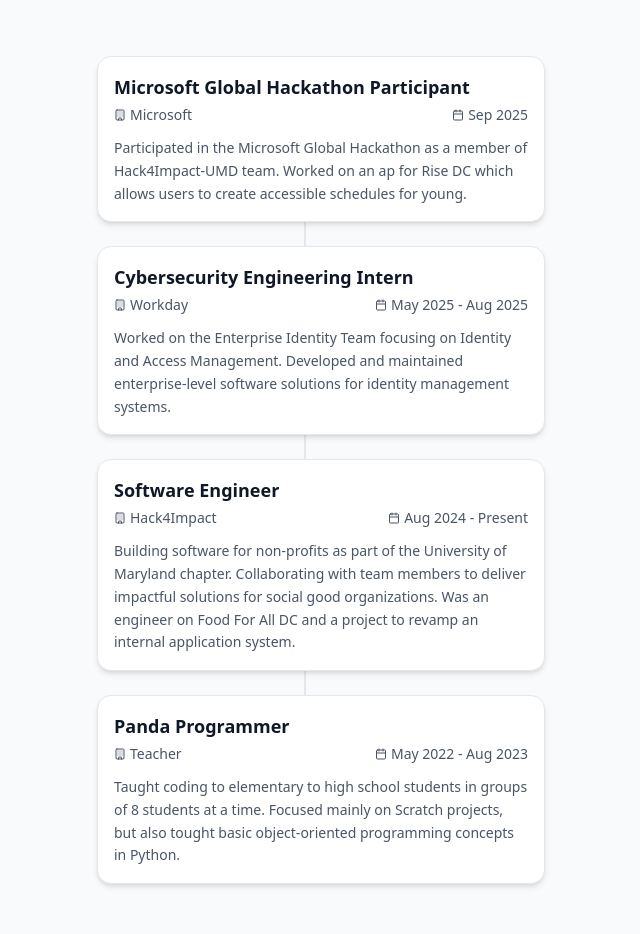
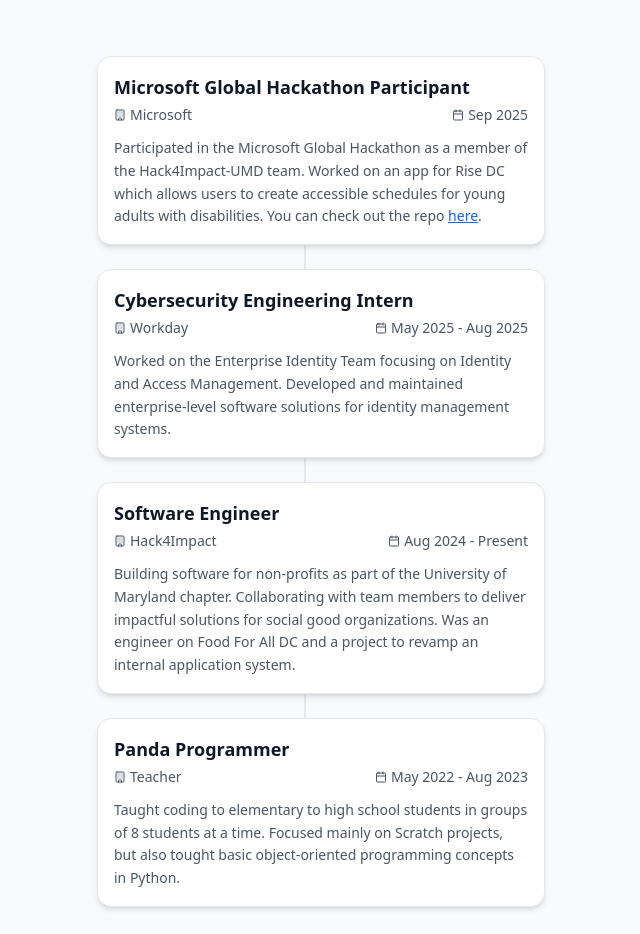
Before and after one commit to dxyu05/portfolio, a Next.js app: page / in a window 1280 px wide. Shown: the part 2480-3414 px from the top of the page, without its empty margins (335-975 px from the left). Built offline with nearby package versions, Linux system fonts and the light colour scheme.

Commit message:
update exp

```diff
--- a/src/components/site/experience.tsx
+++ b/src/components/site/experience.tsx
@@ -5,7 +5,7 @@
     title: "Microsoft Global Hackathon Participant",
     company: "Microsoft",
     period: "Sep 2025",
-    description: "Participated in the Microsoft Global Hackathon as a member of Hack4Impact-UMD team. Worked on an ap for Rise DC which allows users to create accessible schedules for young.",
+    description: "Participated in the Microsoft Global Hackathon as a member of the Hack4Impact-UMD team. Worked on an ap for Rise DC which allows users to create accessible schedules for young. You can check out the repo here.",
   },
   {
     title: "Cybersecurity Engineering Intern",
@@ -68,7 +68,22 @@
 
                     {/* Description */}
                     <p className="text-gray-600 dark:text-gray-300 text-sm leading-relaxed">
-                      {experience.description}
+                      {experience.title === "Microsoft Global Hackathon Participant" ? (
+                        <>
+                          Participated in the Microsoft Global Hackathon as a member of the Hack4Impact-UMD team. Worked on an app for Rise DC which allows users to create accessible schedules for young adults with disabilities. You can check out the repo{" "}
+                          <a
+                            href="https://github.com/Hack4Impact-UMD/microsoft-hackathon-fall25"
+                            target="_blank"
+                            rel="noopener noreferrer"
+                            className="text-blue-600 dark:text-blue-400 hover:text-blue-800 dark:hover:text-blue-300 underline"
+                          >
+                            here
+                          </a>
+                          .
+                        </>
+                      ) : (
+                        experience.description
+                      )}
                     </p>
                   </div>
                 </div>
```
